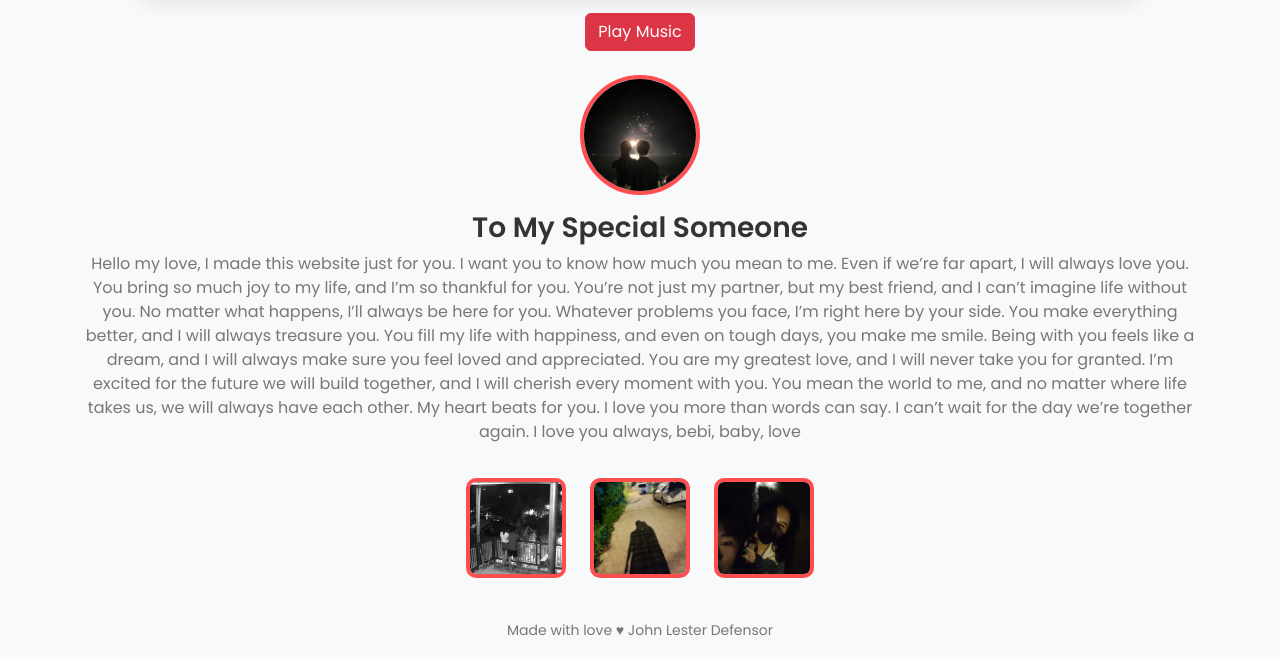
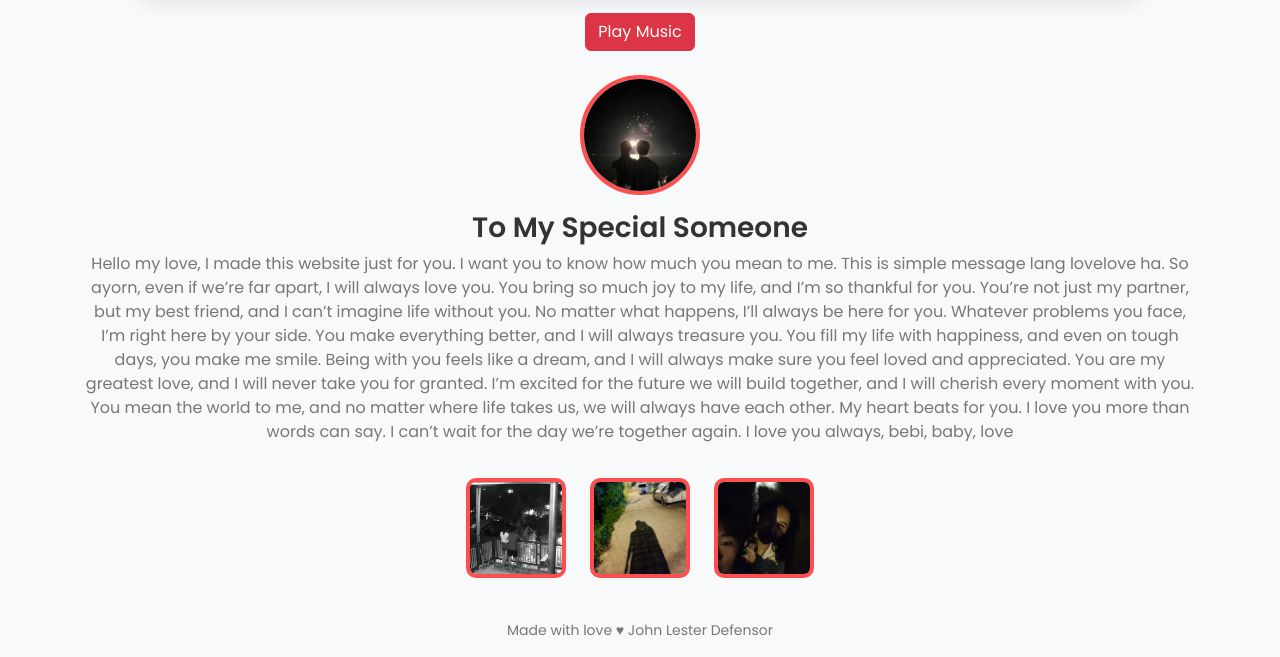
Before and after one commit to johnlester15/her, a plain HTML site: page index.html in a window 1280 px wide. Shown: the part 228-885 px from the top of the page. Drawn offline with nearby package versions, Linux system fonts and the light colour scheme.

Commit message:
Update index.html

```diff
--- a/index.html
+++ b/index.html
@@ -111,7 +111,7 @@
       <img src="main.jpeg" alt="Image 1" class="img-fluid" />
       <h2>To My Special Someone</h2>
       <p>
-        Hello my love, I made this website just for you. I want you to know how much you mean to me. Even if we’re far apart, I will always love you. You bring so much joy to my life, and I’m so thankful for you. You’re not just my partner, but my best friend, and I can’t imagine life without you. No matter what happens, I’ll always be here for you. Whatever problems you face, I’m right here by your side. You make everything better, and I will always treasure you. You fill my life with happiness, and even on tough days, you make me smile. Being with you feels like a dream, and I will always make sure you feel loved and appreciated. You are my greatest love, and I will never take you for granted. I’m excited for the future we will build together, and I will cherish every moment with you. You mean the world to me, and no matter where life takes us, we will always have each other. My heart beats for you. I love you more than words can say. I can’t wait for the day we’re together again. I love you always, bebi, baby, love
+        Hello my love, I made this website just for you. I want you to know how much you mean to me. This is simple message lang lovelove ha. So ayorn, even if we’re far apart, I will always love you. You bring so much joy to my life, and I’m so thankful for you. You’re not just my partner, but my best friend, and I can’t imagine life without you. No matter what happens, I’ll always be here for you. Whatever problems you face, I’m right here by your side. You make everything better, and I will always treasure you. You fill my life with happiness, and even on tough days, you make me smile. Being with you feels like a dream, and I will always make sure you feel loved and appreciated. You are my greatest love, and I will never take you for granted. I’m excited for the future we will build together, and I will cherish every moment with you. You mean the world to me, and no matter where life takes us, we will always have each other. My heart beats for you. I love you more than words can say. I can’t wait for the day we’re together again. I love you always, bebi, baby, love
       </p>
     </div>
 
```
